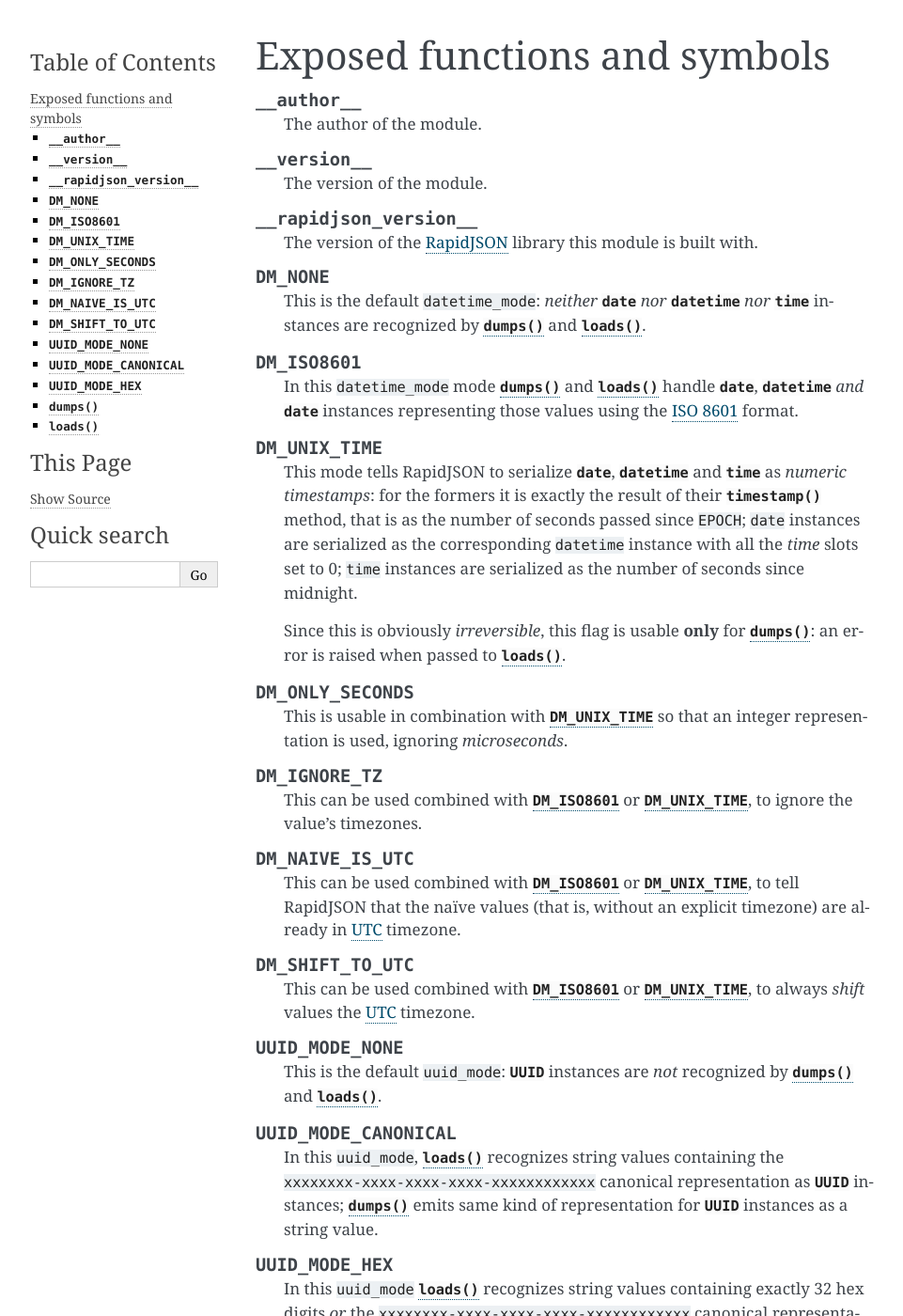
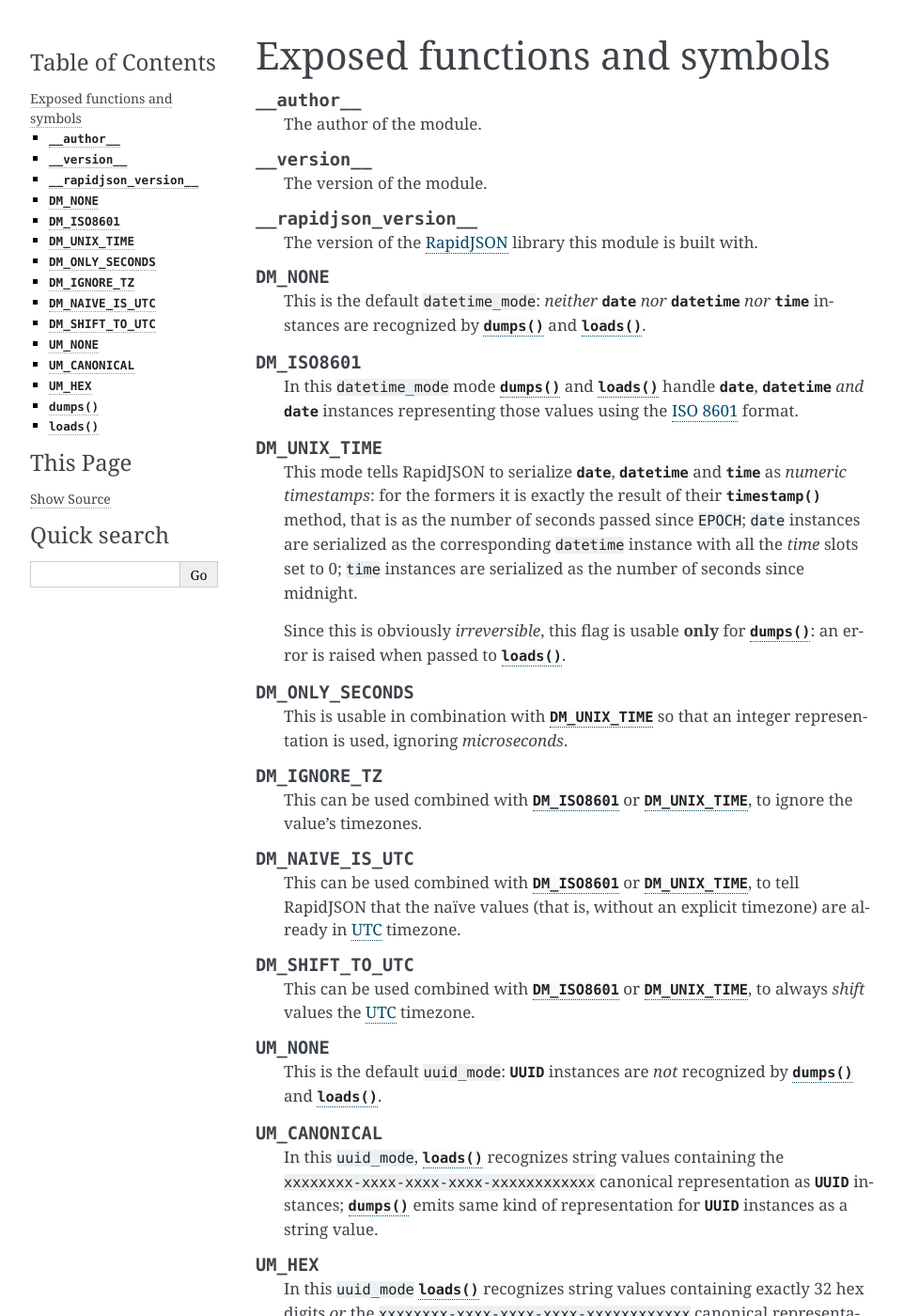
Before and after one commit to python-rapidjson/python-rapidjson, a Sphinx documentation site: the page built from docs/api.rst, in a window 1280 px wide and 1400 px high. Shown: the whole window at 94% size, without its empty margins (148-1109 px from the left). Built offline with Sphinx 7.4.7, drawn with Linux system fonts in a browser that asks for light colours; some of the changed text lies outside the part shown.

Commit message:
Rename UUID_MODE_XXX to UM_XXX for consistency

```diff
--- a/CHANGES.rst
+++ b/CHANGES.rst
@@ -11,7 +11,9 @@ next (unreleased)
 * **Backward incompatibilities**:
 
   - all ``DATETIME_MODE_XXX`` constants have been shortened to ``DM_XXX``
-  - ``DATETIME_MODE_ISO8601_UTC`` has been renamed to ``DM_SHIFT_TO_UTC``
+    ``DATETIME_MODE_ISO8601_UTC`` has been renamed to ``DM_SHIFT_TO_UTC``
+
+  - all ``UUID_MODE_XXX`` constants have been shortened to ``UM_XXX``
 
 * New option ``DM_UNIX_TIME`` to serialize date, datetime and time values as
   `UNIX timestamps`__ targeting `issue #61`__
--- a/docs/api.rst
+++ b/docs/api.rst
@@ -61,19 +61,19 @@
    This can be used combined with :data:`DM_ISO8601` or :data:`DM_UNIX_TIME`,
    to always *shift* values the UTC_ timezone.
 
-.. data:: UUID_MODE_NONE
+.. data:: UM_NONE
 
    This is the default ``uuid_mode``: :class:`UUID` instances are *not*
    recognized by :func:`dumps` and :func:`loads`.
 
-.. data:: UUID_MODE_CANONICAL
+.. data:: UM_CANONICAL
 
    In this ``uuid_mode``, :func:`loads` recognizes string values containing
    the ``xxxxxxxx-xxxx-xxxx-xxxx-xxxxxxxxxxxx`` canonical representation as
    :class:`UUID` instances; :func:`dumps` emits same kind of representation
    for :class:`UUID` instances as a string value.
 
-.. data:: UUID_MODE_HEX
+.. data:: UM_HEX
 
    In this ``uuid_mode`` :func:`loads` recognizes string values containing
    exactly 32 hex digits *or* the ``xxxxxxxx-xxxx-xxxx-xxxx-xxxxxxxxxxxx``
@@ -84,7 +84,7 @@
 
    from rapidjson import (dumps, loads, DM_NONE, DM_ISO8601, DM_UNIX_TIME,
                           DM_ONLY_SECONDS, DM_IGNORE_TZ, DM_NAIVE_IS_UTC, DM_SHIFT_TO_UTC,
-                          UUID_MODE_NONE, UUID_MODE_CANONICAL, UUID_MODE_HEX)
+                          UM_NONE, UM_CANONICAL, UM_HEX)
 
 .. function:: dumps(obj, skipkeys=False, ensure_ascii=True, allow_nan=True, indent=None, \
                     default=None, sort_keys=False, use_decimal=False, \
@@ -365,9 +365,9 @@
       Traceback (most recent call last):
         File "<stdin>", line 1, in <module>
       TypeError: UUID(…) is not JSON serializable
-      >>> dumps(random_uuid, uuid_mode=UUID_MODE_CANONICAL) # doctest: +SKIP
+      >>> dumps(random_uuid, uuid_mode=UM_CANONICAL) # doctest: +SKIP
       '"be576345-65b5-4fc2-92c5-94e2f82e38fd"'
-      >>> dumps(random_uuid, uuid_mode=UUID_MODE_HEX) # doctest: +SKIP
+      >>> dumps(random_uuid, uuid_mode=UM_HEX) # doctest: +SKIP
       '"be57634565b54fc292c594e2f82e38fd"'
 
 .. function:: loads(s, object_hook=None, use_decimal=False, allow_nan=True, \
@@ -530,16 +530,16 @@
       >>> loads('"aaaaaaaa-aaaa-aaaa-aaaa-aaaaaaaaaaaa"')
       'aaaaaaaa-aaaa-aaaa-aaaa-aaaaaaaaaaaa'
       >>> loads('"aaaaaaaa-aaaa-aaaa-aaaa-aaaaaaaaaaaa"',
-      ...       uuid_mode=UUID_MODE_CANONICAL)
+      ...       uuid_mode=UM_CANONICAL)
       UUID('aaaaaaaa-aaaa-aaaa-aaaa-aaaaaaaaaaaa')
       >>> loads('"aaaaaaaa-aaaa-aaaa-aaaa-aaaaaaaaaaaa"',
-      ...       uuid_mode=UUID_MODE_HEX)
+      ...       uuid_mode=UM_HEX)
       UUID('aaaaaaaa-aaaa-aaaa-aaaa-aaaaaaaaaaaa')
       >>> loads('"aaaaaaaaaaaaaaaaaaaaaaaaaaaaaaaa"',
-      ...       uuid_mode=UUID_MODE_CANONICAL)
+      ...       uuid_mode=UM_CANONICAL)
       'aaaaaaaaaaaaaaaaaaaaaaaaaaaaaaaa'
       >>> loads('"aaaaaaaaaaaaaaaaaaaaaaaaaaaaaaaa"',
-      ...       uuid_mode=UUID_MODE_HEX)
+      ...       uuid_mode=UM_HEX)
       UUID('aaaaaaaa-aaaa-aaaa-aaaa-aaaaaaaaaaaa')
 
 
--- a/docs/quickstart.rst
+++ b/docs/quickstart.rst
@@ -66,7 +66,7 @@ types:
 .. doctest::
 
     >>> import datetime, decimal, uuid
-    >>> from rapidjson import DM_ISO8601, UUID_MODE_CANONICAL
+    >>> from rapidjson import DM_ISO8601, UM_CANONICAL
     >>> some_day = datetime.date(2016, 8, 28)
     >>> some_timestamp = datetime.datetime(2016, 8, 28, 13, 14, 15)
     >>> dumps({'a date': some_day, 'a timestamp': some_timestamp})
@@ -88,12 +88,12 @@ types:
     Traceback (most recent call last):
       File "<stdin>", line 1, in <module>
     TypeError: UUID(…) is not JSON serializable
-    >>> dumps(some_uuid, uuid_mode=UUID_MODE_CANONICAL)
+    >>> dumps(some_uuid, uuid_mode=UM_CANONICAL)
     '"886313e1-3b8a-5372-9b90-0c9aee199e5d"'
     >>> as_json = _
     >>> loads(as_json)
     '886313e1-3b8a-5372-9b90-0c9aee199e5d'
-    >>> loads(as_json, uuid_mode=UUID_MODE_CANONICAL)
+    >>> loads(as_json, uuid_mode=UM_CANONICAL)
     UUID('886313e1-3b8a-5372-9b90-0c9aee199e5d')
     >>> pi = decimal.Decimal('3.1415926535897932384626433832795028841971')
     >>> dumps(pi)
```
Also changed, not shown: 3 other files.
